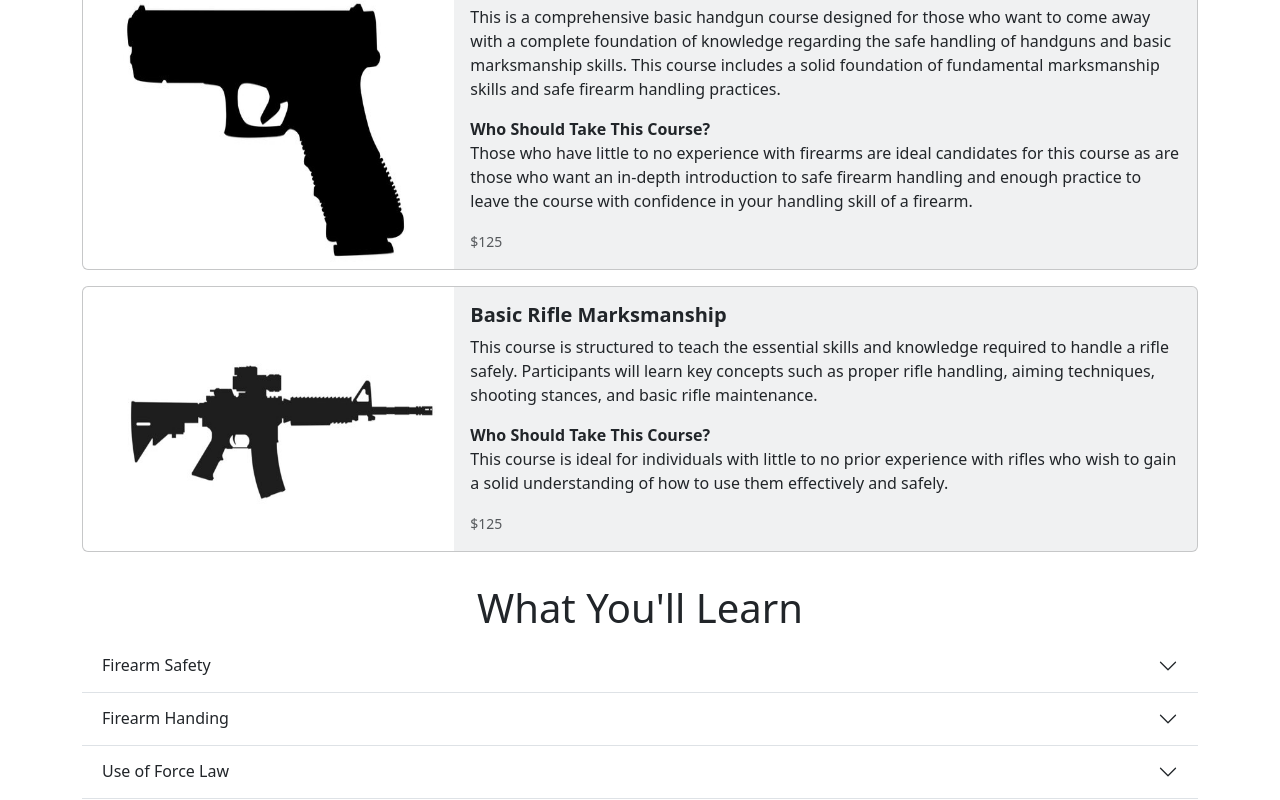
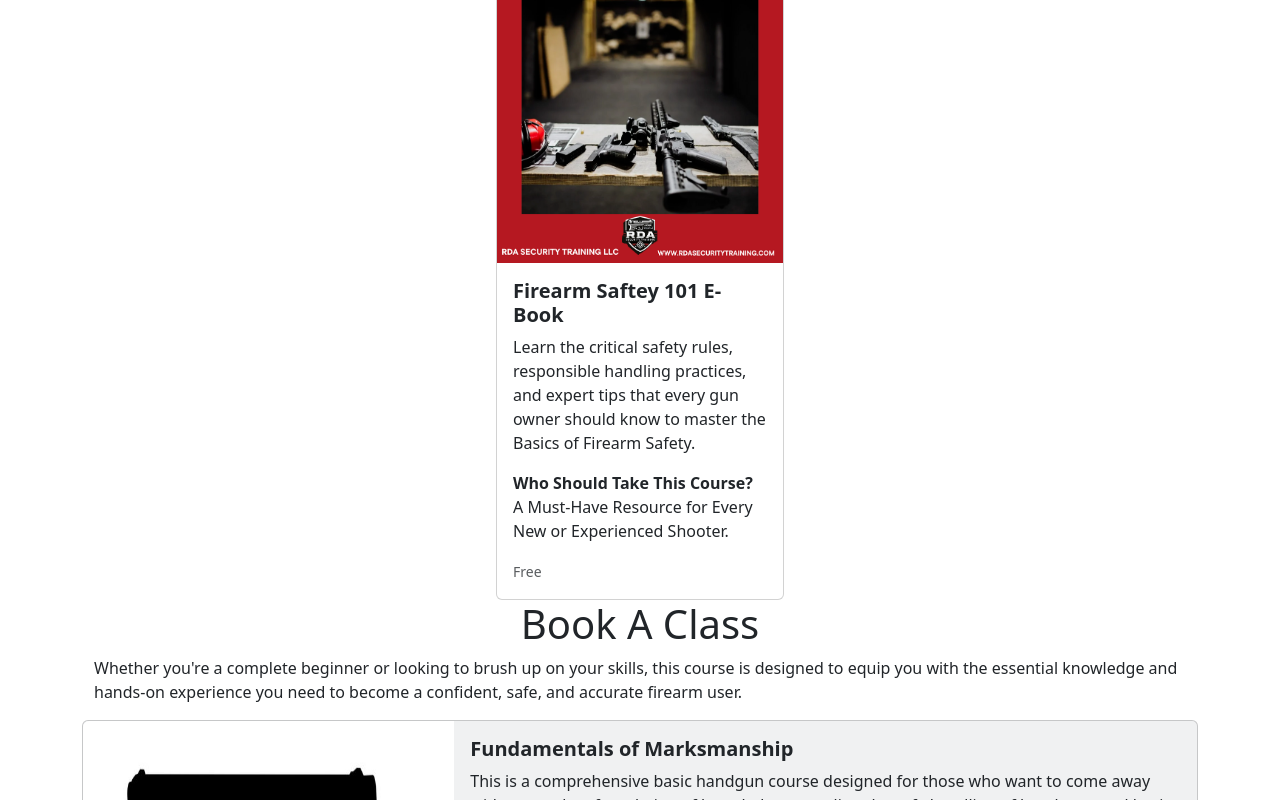
Before and after one commit to amirakins/RDA-Security-Training, a React (Vite) app in the folder rda-security-training/: page / in a window 1280 px wide. Shown: the part 1192-1992 px from the top of the page. Built offline with nearby package versions, Linux system fonts and the light colour scheme.

Commit message:
add free ebook

```diff
--- /dev/null
+++ b/rda-security-training/src/components/EBook.jsx
@@ -0,0 +1,28 @@
+import React from "react";
+import Sub from "./Sub";
+import Ebook from "../assets/ebook.png";
+import VertCard from "./VertCard";
+
+function EBook() {
+  return (
+    <>
+      <div className="container">
+        <h1 className="text-center">Free E-Book</h1>
+
+        <div class="col d-flex justify-content-center align-items-center">
+    <VertCard
+        link="https://page.co/h8hcv"
+        img={Ebook}
+        name="Firearm Saftey 101 E-Book"
+        desc="Learn the critical safety rules, responsible handling practices, and expert tips that every gun owner should know to master the Basics of Firearm Safety."
+        who="A Must-Have Resource for Every New or Experienced Shooter."
+        price="Free"
+      />
+    </div>
+
+      </div>
+    </>
+  );
+}
+
+export default EBook;
--- /dev/null
+++ b/rda-security-training/src/components/VertCard.jsx
@@ -0,0 +1,31 @@
+import React from 'react'
+import { Link } from 'react-router-dom';
+
+function CourseCard({link, img, name, desc, who, price}) {
+  return (
+    <>
+      <Link className="link-offset-2 link-underline link-underline-opacity-0" to={link}>
+  <div class="card" style={{width: "18rem"}}>
+    <img src={img} className="card-img-top" alt="e book" />
+    <div class="card-body card-hover">
+    <div>
+          <h5 class="card-title"><strong>{name}</strong></h5>
+          <p class="card-text">
+            {desc}
+            </p>
+
+          <strong>Who Should Take This Course?</strong>
+          <p>{who}</p>
+        </div>
+        <p class="card-text">
+          <small class="text-body-secondary">{price}</small>
+        </p>
+         </div>
+  </div>
+
+        </Link>
+    </>
+  )
+}
+
+export default CourseCard
--- a/rda-security-training/src/pages/Home.jsx
+++ b/rda-security-training/src/pages/Home.jsx
@@ -15,12 +15,14 @@ import BookClass from "../components/BookClass";
 import CourseCard from "../components/CourseCard";
 import Glock from "../assets/glock.jpg";
 import Ar15 from "../assets/ar15.jpg"
+import EBook from "../components/EBook";
 
 function Home() {
   return (
     <>
       <Logo />
       <Carousel />
+      <EBook />
       <BookClass />
       <BulletPoints />
       <AboutMe />
```
Also changed, not shown: rda-security-training/src/assets/ebook.png (added).
